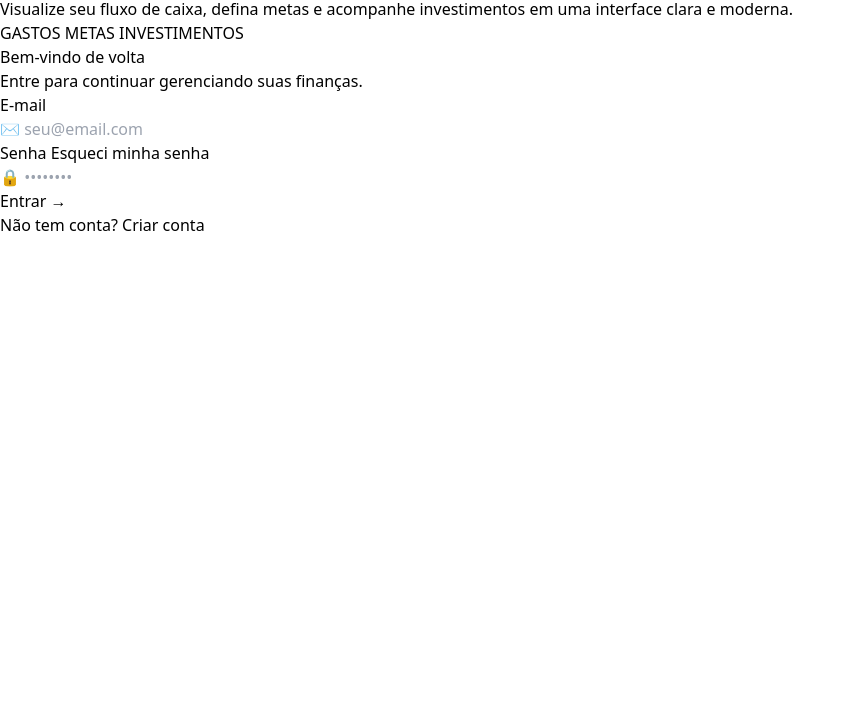
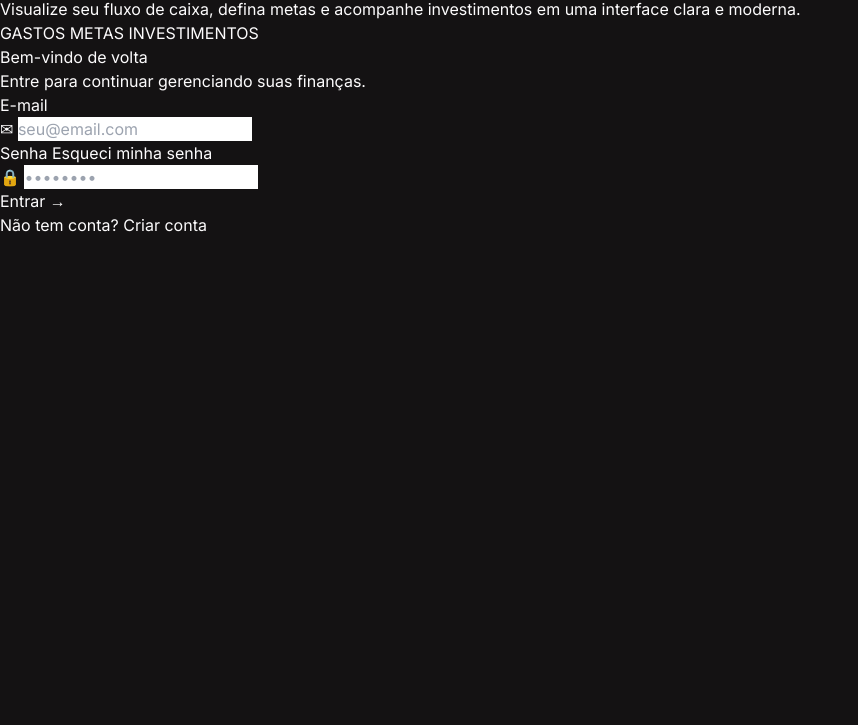
Before and after one commit to jackellinyduraes-dev/finwise-projetofintech, a plain HTML site: page index.html in a window 1280 px wide. Shown: the part 75-800 px from the top of the page, without its empty margins (0-858 px from the left). Drawn offline with nearby package versions, Linux system fonts and the light colour scheme.

Commit message:
Configuracao de cores

```diff
--- a/index.html
+++ b/index.html
@@ -5,12 +5,41 @@
     <meta charset="UTF-8">
     <meta name="viewport" content="width=device-width, initial-scale=1.0">
     <title>FinWise - Login</title>
+
+    <!-- Tailwind CSS e configuracao de cores do projeto -->
     <script src="https://cdn.tailwindcss.com"></script>
+    <script>
+        tailwind.config = {
+            theme: {
+                extend: {
+                    colors: {
+                        'rosa': '#FE008B',
+                        'rosa-escuro': '#CB0854',
+                        'roxo-escuro': '#63143F',
+                        'berinjela': '#301B28',
+                        'fundo-escuro': '#141213',
+                        'fundo-card': '#252424',
+                        'verde-escuro': '#17251D',
+                        'verde-sage': '#97A28C',
+                        'verde-cinza': '#999B94',
+                        'branco': '#FDFCFD',
+                        'creme': '#E9E8DB',
+                    },
+                    fontFamily: {
+                        'inter': ['Inter', 'sans-serif'],
+                    },
+                }
+            }
+        }
+    </script>
+
     <link rel="stylesheet" href="css/style.css">
     <link href="https://fonts.googleapis.com/css2?family=Inter:wght@400;500;600;700&display=swap" rel="stylesheet">
 </head>
 
-<body>
+
+<body class="bg-[#141213] text-[#FDFCFD] font-['Inter'] min-h-screen">
+
 
     <div class="container">
 
```
